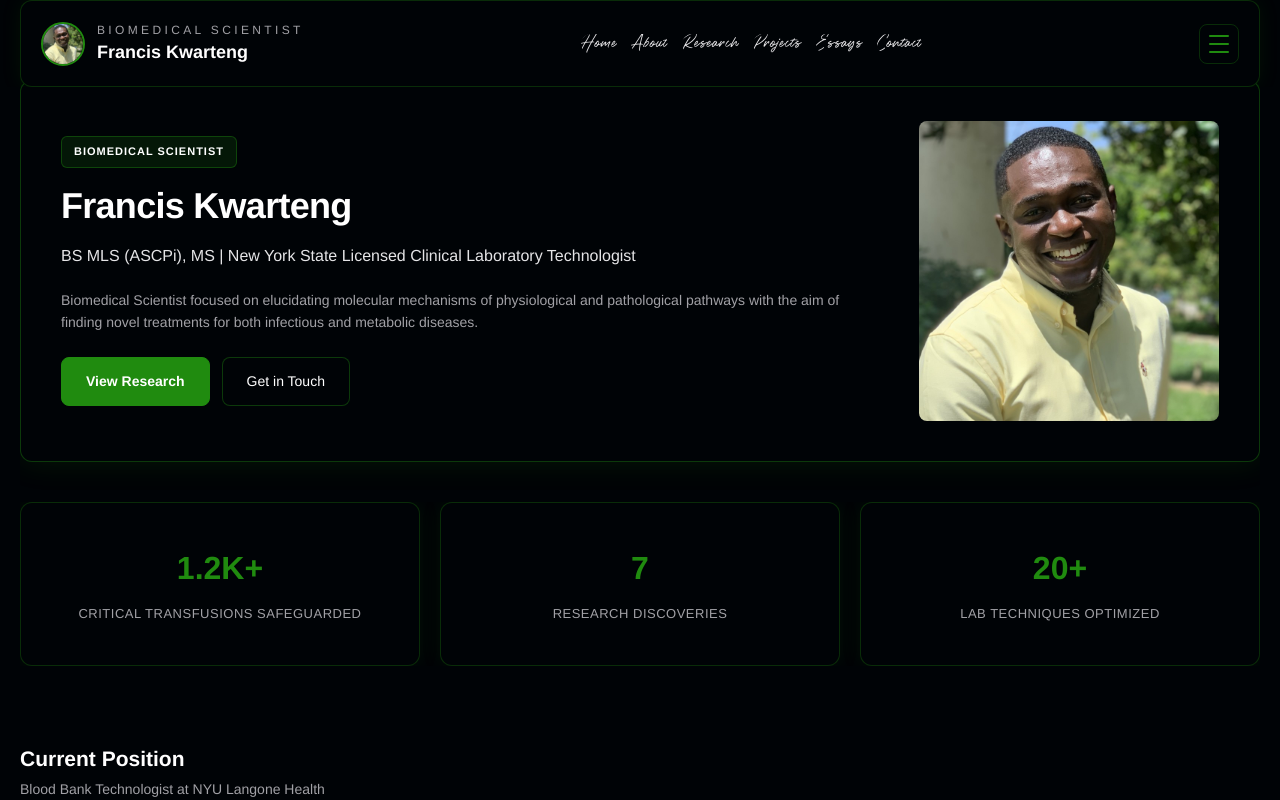
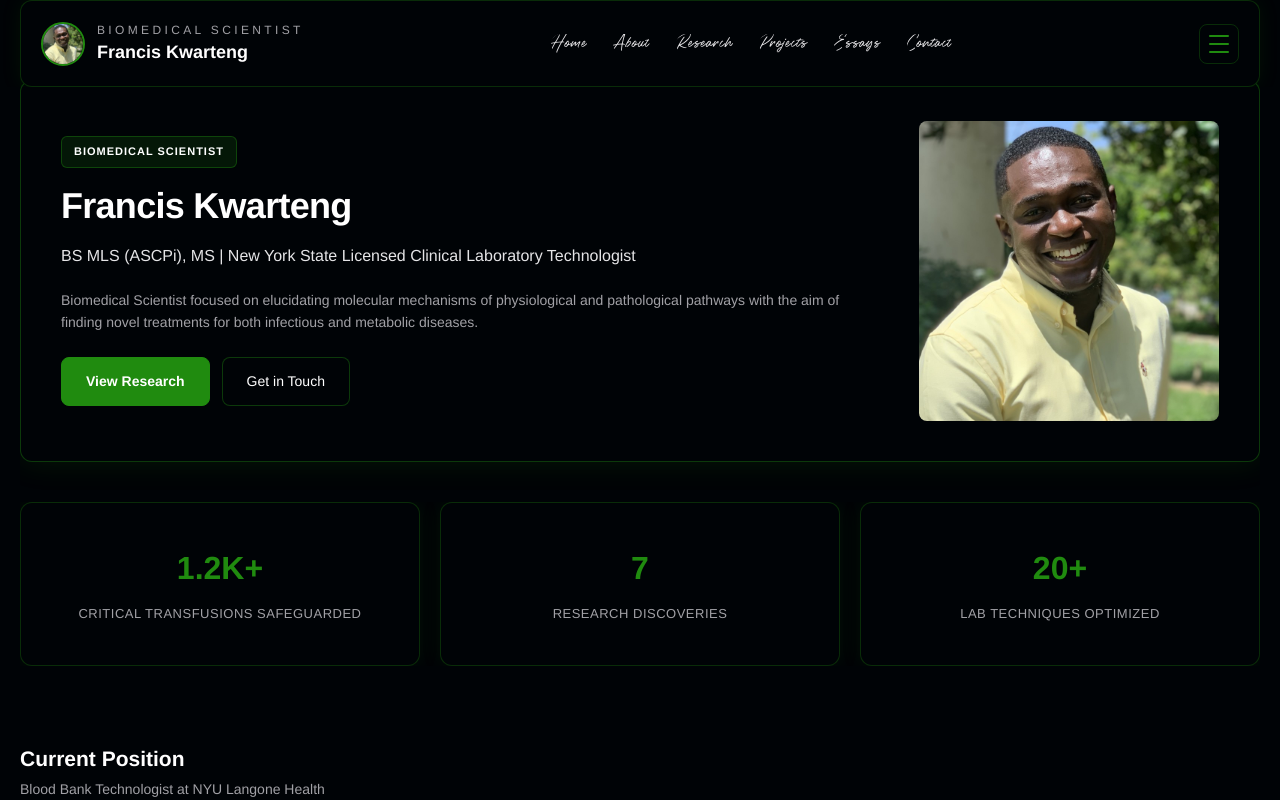
Before and after one commit to edhumbling/franciskwarteng, a Next.js app: page / in a window 1280 px wide. Shown: the top 800 px of the page. Built offline with nearby package versions, Linux system fonts and the light colour scheme; a web font is replaced by a local one.

Commit message:
Update NavigationBar layout for improved desktop spacing
- Adjusted the navigation layout to space items from the middle to the far end for better visual balance
- Enhanced the flex properties to improve alignment and responsiveness on larger screens

```diff
--- a/src/components/NavigationBar.tsx
+++ b/src/components/NavigationBar.tsx
@@ -70,8 +70,8 @@
             {/* Spacer for mobile */}
             <div className="flex-grow md:hidden"></div>
 
-            {/* Desktop Navigation - Positioned on the right */}
-            <nav className="hidden md:flex items-center gap-3 ml-auto">
+            {/* Desktop Navigation - Spaced from middle to far end */}
+            <nav className="hidden md:flex items-center justify-center flex-1 gap-6">
               {navLinks.map(({ href, label }) => (
                 <Link
                   key={href}
```
